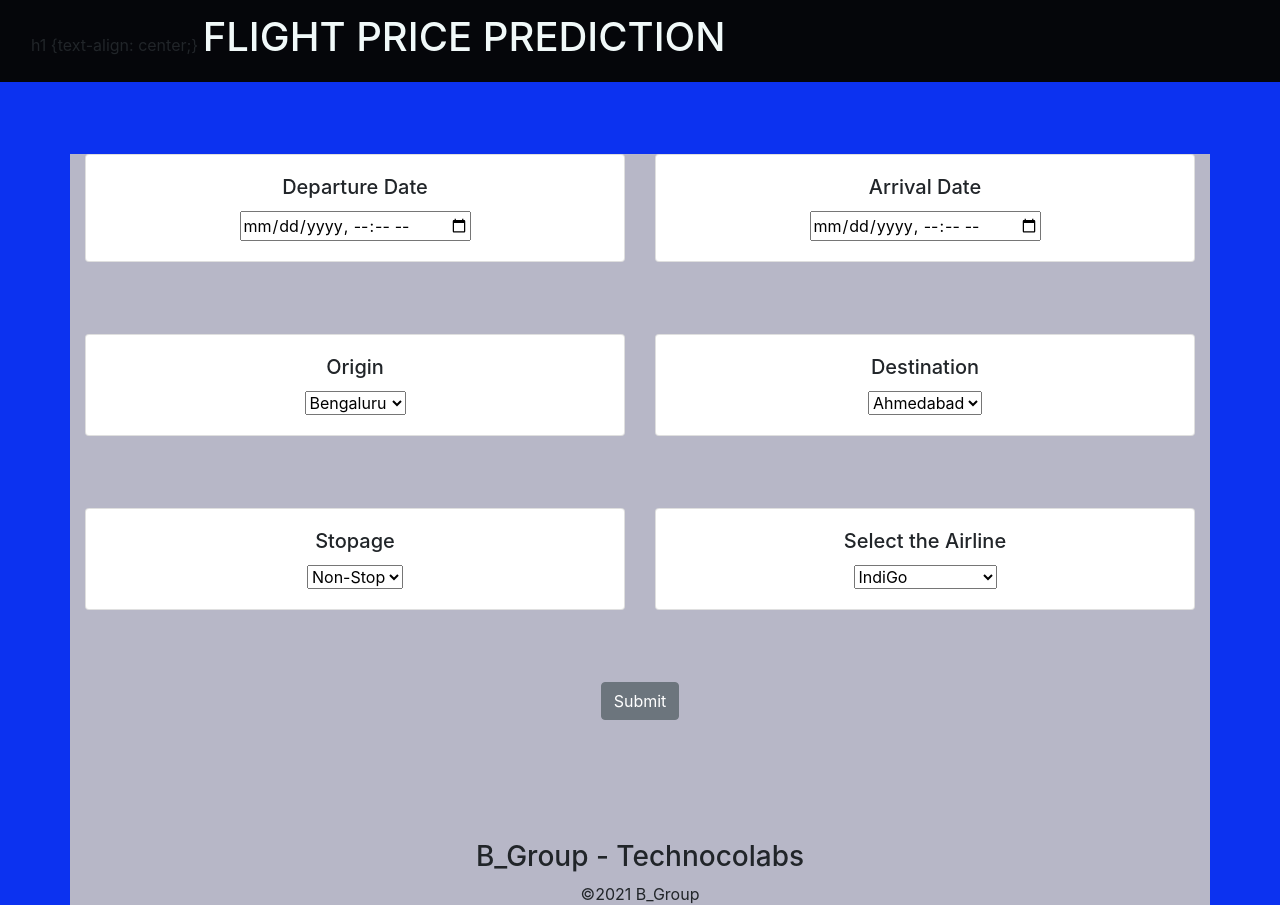
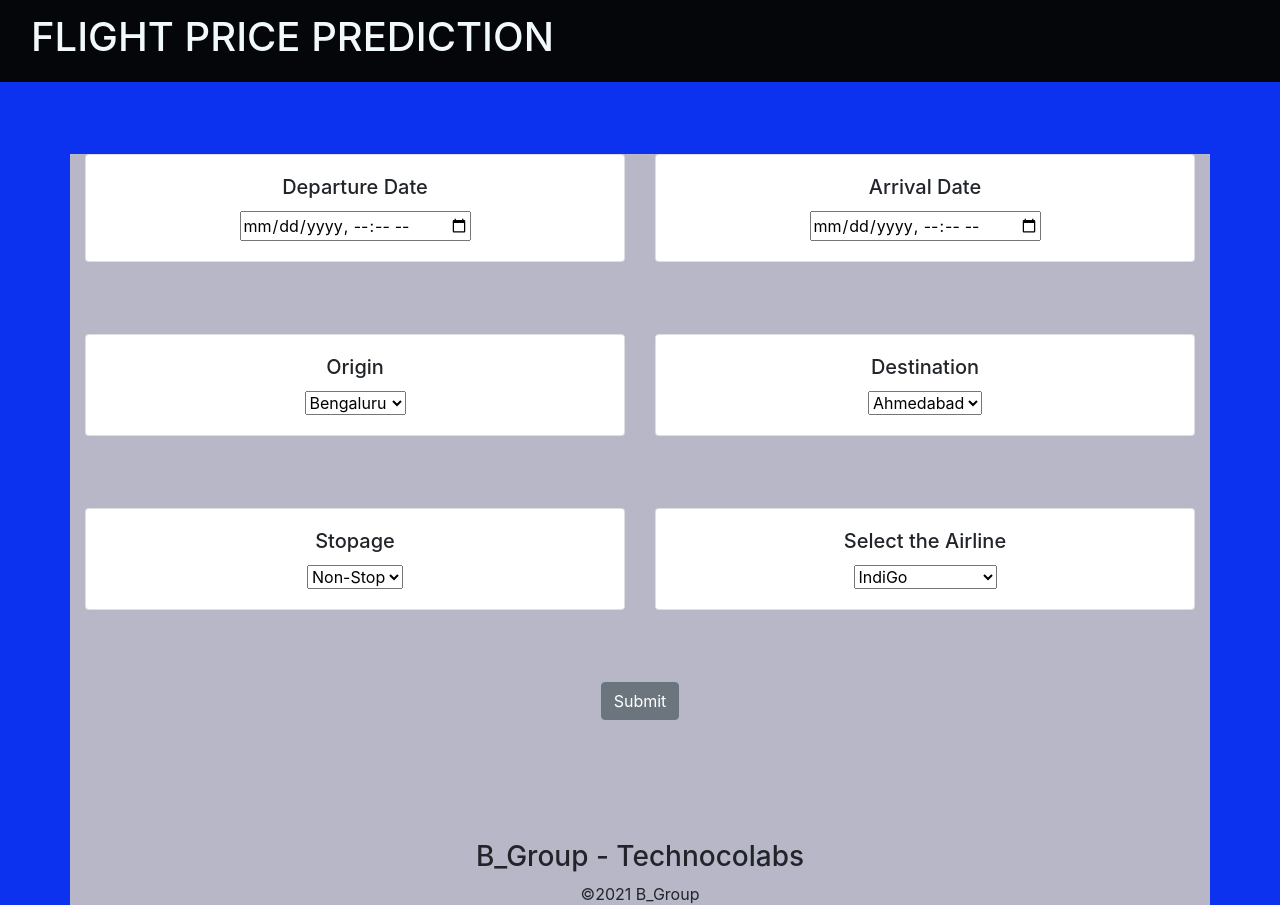
Before and after one commit to JeetLimbachiya/-JeetLimbachiya-FlightPricePredictionWebapp-Technocolab, a Flask app: page / in a window 1280 px wide. Shown: the top 905 px of the page. Run offline with Flask 2, Linux system fonts and the light colour scheme; parts of the project's set-up code (start-up, migrations or seed data) failed here and were passed over; some libraries are stand-ins or nearby versions.

Commit message:
Update home.html

```diff
--- a/templates/home.html
+++ b/templates/home.html
@@ -23,7 +23,7 @@
     <nav class="navbar navbar-inverse navbar-fixed-top">
         <div class="container-fluid">
             <div class="navbar-header">
-                h1 {text-align: center;}
+
                 <a class="navbar-brand" href="/"><h1>FLIGHT PRICE PREDICTION</h1></a>
             </div>
         </div>
```
